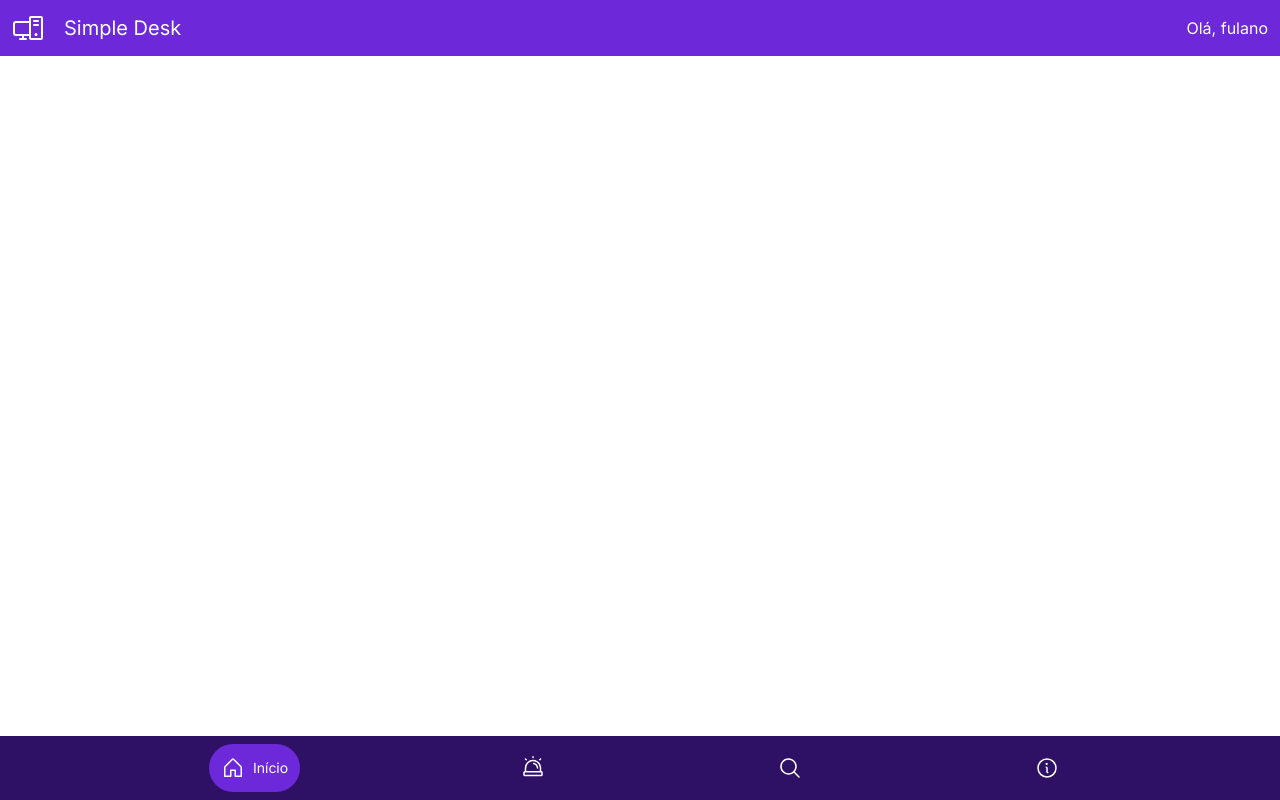
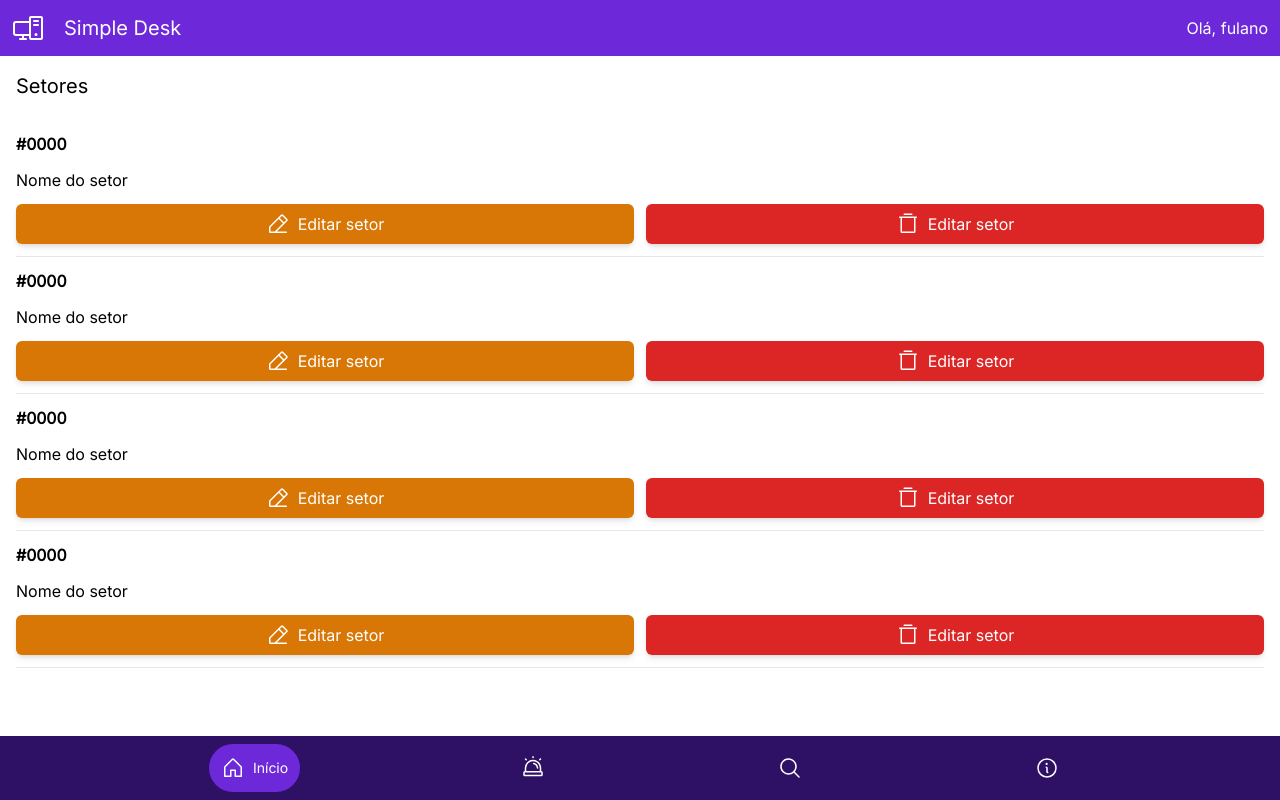
Before and after one commit to yamatopotter/SimpleDesk, a React (Vite) app in the folder frontend/: page /sector in a window 1280 px wide. Built offline with nearby package versions, Linux system fonts and the light colour scheme.

Commit message:
add: Listagem de setores

```diff
--- a/frontend/src/App.jsx
+++ b/frontend/src/App.jsx
@@ -1,9 +1,10 @@
 import { BrowserRouter, Route, Routes } from "react-router-dom";
 import { Login } from "./routes/Login";
 import { Home } from "./pages/Home";
-import { ListTickets } from "./routes/ListTickets";
 import { Header } from "./components/Header/Header";
 import { Footer } from "./components/Footer/Footer";
+import { ListTickets } from "./routes/ListTickets";
+import { ListSectors } from "./routes/ListSectors";
 import { CreateTicket } from "./routes/CreateTicket";
 import { CreateSector } from "./routes/CreateSector";
 import { TicketDetail } from "./routes/TicketDetail";
@@ -21,6 +22,7 @@ function App() {
             <Route path="/ticket" element={<ListTickets />} />
             <Route path="/ticket/:id" element={<TicketDetail />} />
             <Route path="/sector/new" element={<CreateSector />} />
+            <Route path="/sector" element={<ListSectors />} />
           </Routes>
         </BrowserRouter>
       </main>
--- a/frontend/src/components/CommonButton/CommonButton.jsx
+++ b/frontend/src/components/CommonButton/CommonButton.jsx
@@ -5,6 +5,8 @@ export const CommonButton = ({
   colored = true,
   icon,
   onClick,
+  warn = false,
+  danger = false,
 }) => {
   return (
     <button
@@ -12,7 +14,11 @@ export const CommonButton = ({
       id={id}
       className={`flex gap-2 justify-center p-2 rounded-md shadow-md transition-all ease-in-out duration-300 hover:shadow-lg ${
         colored
-          ? "bg-violet-700 text-white hover:bg-violet-950"
+          ? warn
+            ? "bg-amber-600 text-white hover:bg-amber-700 w-full"
+            : danger
+            ? "bg-red-600 text-white hover:bg-red-800 w-full"
+            : "bg-violet-700 text-white hover:bg-violet-950"
           : "border border-violet-700 text-violet-700 hover:bg-violet-900 hover:text-white"
       }`}
       onClick={onClick ? onClick : null}
--- /dev/null
+++ b/frontend/src/pages/Read/ViewSectors.jsx
@@ -0,0 +1,101 @@
+import { Eye, PencilSimpleLine, TrashSimple } from "@phosphor-icons/react";
+import { CommonButton } from "../../components/CommonButton/CommonButton";
+
+export const ViewSectors = () => {
+  return (
+    <div className="flex flex-col gap-5">
+      <h1 className="text-xl">Setores</h1>
+
+      <ul>
+        <li className="py-3 flex flex-col gap-3">
+          <span className="font-bold">#0000</span>
+          <h2>Nome do setor</h2>
+          <div className="flex justify-between gap-3">
+            <CommonButton
+              id="ticketHistory"
+              name="ticketHistory"
+              content="Editar setor"
+              warn={true}
+              icon={<PencilSimpleLine size={24} />}
+            />
+
+            <CommonButton
+              id="ticketHistory"
+              name="ticketHistory"
+              content="Editar setor"
+              danger={true}
+              icon={<TrashSimple size={24} />}
+            />
+          </div>
+        </li>
+        <hr></hr>
+        <li className="py-3 flex flex-col gap-3">
+          <span className="font-bold">#0000</span>
+          <h2>Nome do setor</h2>
+          <div className="flex justify-between gap-3">
+            <CommonButton
+              id="ticketHistory"
+              name="ticketHistory"
+              content="Editar setor"
+              warn={true}
+              icon={<PencilSimpleLine size={24} />}
+            />
+
+            <CommonButton
+              id="ticketHistory"
+              name="ticketHistory"
+              content="Editar setor"
+              danger={true}
+              icon={<TrashSimple size={24} />}
+            />
+          </div>
+        </li>
+        <hr></hr>
+        <li className="py-3 flex flex-col gap-3">
+          <span className="font-bold">#0000</span>
+          <h2>Nome do setor</h2>
+          <div className="flex justify-between gap-3">
+            <CommonButton
+              id="ticketHistory"
+              name="ticketHistory"
+              content="Editar setor"
+              warn={true}
+              icon={<PencilSimpleLine size={24} />}
+            />
+
+            <CommonButton
+              id="ticketHistory"
+              name="ticketHistory"
+              content="Editar setor"
+              danger={true}
+              icon={<TrashSimple size={24} />}
+            />
+          </div>
+        </li>
+        <hr></hr>
+        <li className="py-3 flex flex-col gap-3">
+          <span className="font-bold">#0000</span>
+          <h2>Nome do setor</h2>
+          <div className="flex justify-between gap-3">
+            <CommonButton
+              id="ticketHistory"
+              name="ticketHistory"
+              content="Editar setor"
+              warn={true}
+              icon={<PencilSimpleLine size={24} />}
+            />
+
+            <CommonButton
+              id="ticketHistory"
+              name="ticketHistory"
+              content="Editar setor"
+              danger={true}
+              icon={<TrashSimple size={24} />}
+            />
+          </div>
+        </li>
+        <hr></hr>
+      </ul>
+    </div>
+  );
+};
--- /dev/null
+++ b/frontend/src/routes/ListSectors.jsx
@@ -0,0 +1,5 @@
+import { ViewSectors } from "../pages/Read/ViewSectors";
+
+export const ListSectors = () => {
+  return <ViewSectors />;
+};
```
